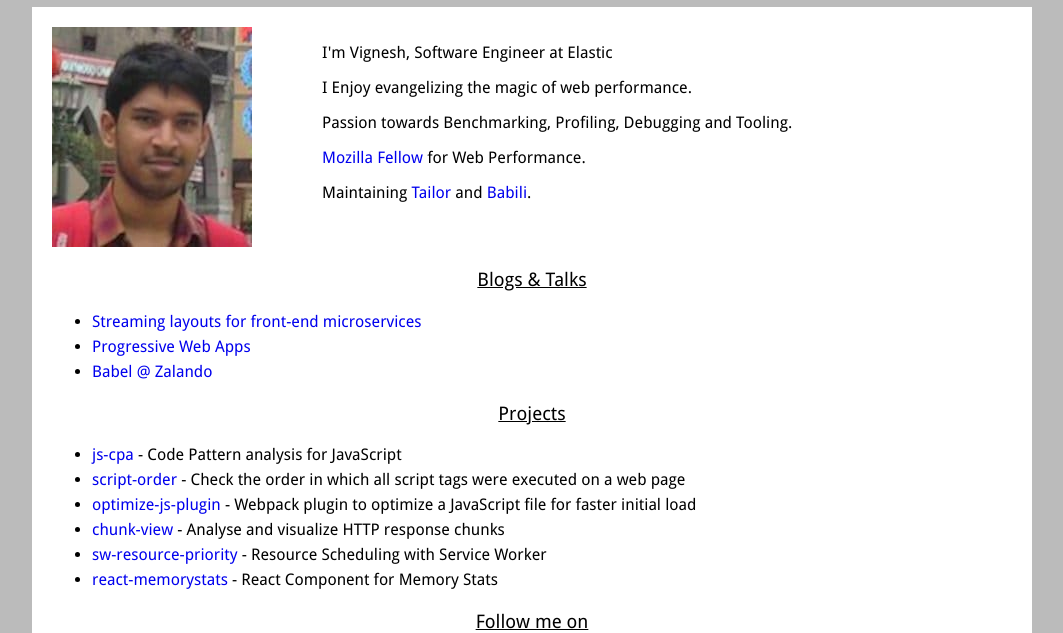
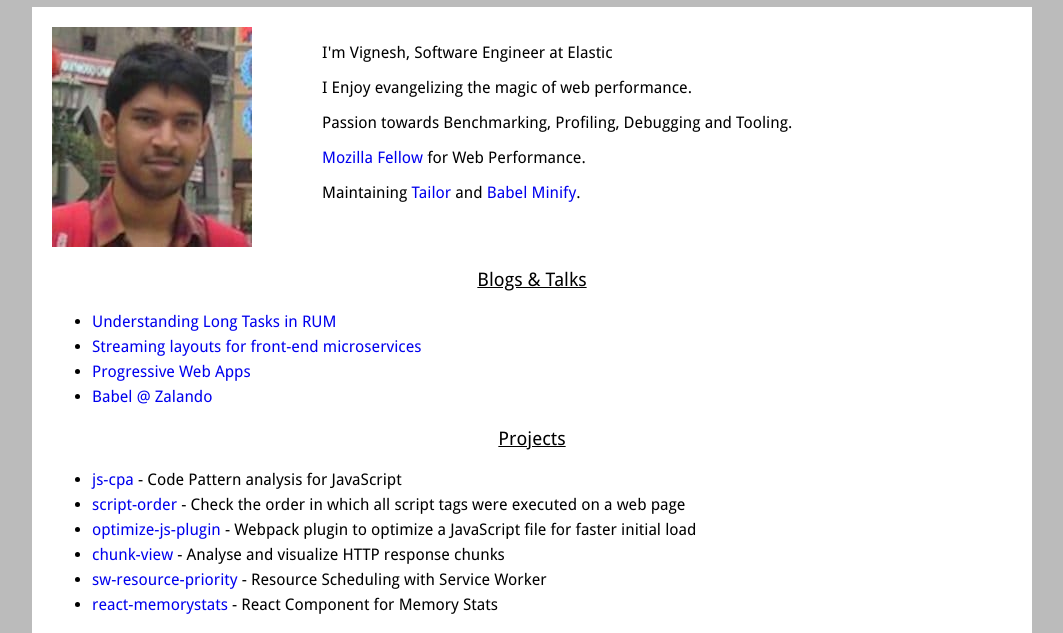
Before and after one commit to vigneshshanmugam/vigneshshanmugam.github.io, a plain HTML site: page index.html in a window 1280 px wide. Shown: the part 144-777 px from the top of the page, without its empty margins (108-1171 px from the left). Drawn offline with Linux system fonts and the light colour scheme.

Commit message:
update blog

```diff
--- a/index.html
+++ b/index.html
@@ -166,7 +166,8 @@
               >Tailor</a
             >
             and
-            <a href="https://github.com/babel/babili" target="_blank">Babili</a
+            <a href="https://github.com/babel/minify" target="_blank"
+              >Babel Minify</a
             >.
           </p>
         </div>
@@ -174,6 +175,12 @@
       <div class="blog-talks">
         <h3 class="center">Blogs & Talks</h3>
         <ul>
+          <li>
+            <a
+              href="https://medium.com/@_vigneshh/understanding-long-tasks-data-in-the-real-user-monitoring-rum-world-6e74e5bdfcd6"
+              >Understanding Long Tasks in RUM</a
+            >
+          </li>
           <li>
             <a
               href="https://www.oreilly.com/ideas/better-streaming-layouts-for-frontend-microservices-with-tailor"
```
